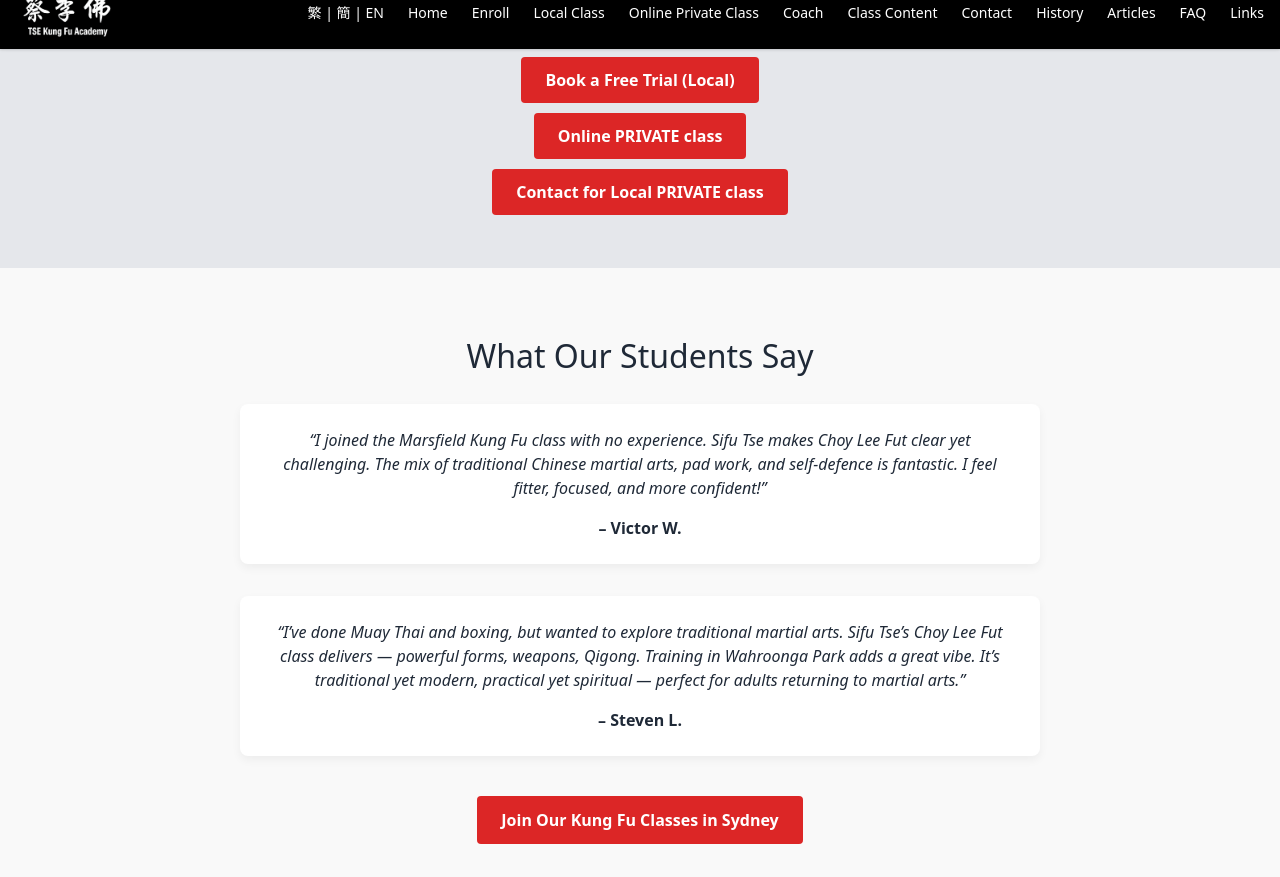
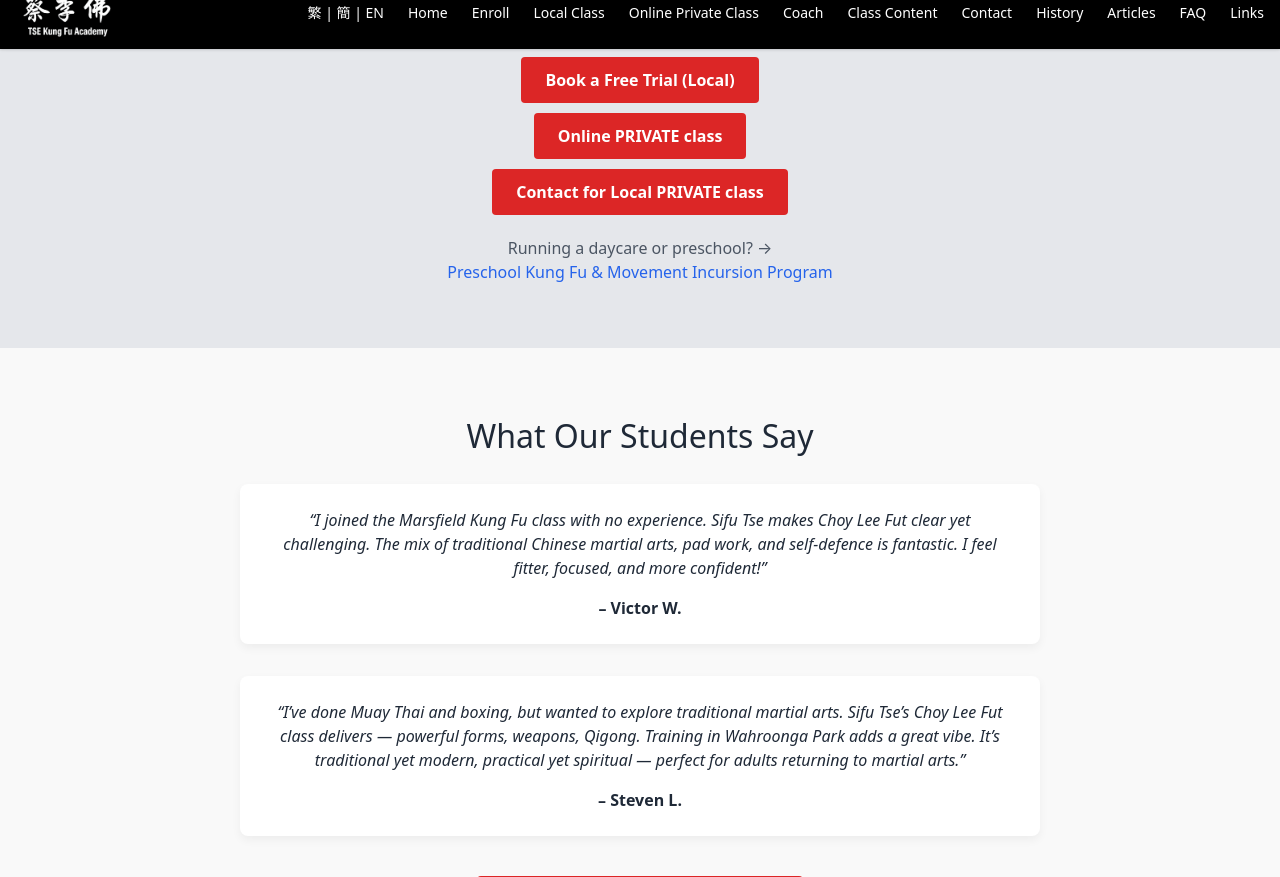
Before and after one commit to sydneykungfu/sydneykungfu.github.io, a Jekyll site: the page built from index.html, in a window 1280 px wide and 900 px high, scrolled down 5834 px, cut to the strip 23-900 px from the top of the window. Built offline with Jekyll 4.4.1, drawn with Linux system fonts in a browser that asks for light colours; a script that is not in the unit is left out.

Commit message:
feat: link preschool to index page

```diff
--- a/index.html
+++ b/index.html
@@ -174,6 +174,7 @@ meta:
       <p class="mt-8"><a href="enroll.html" class="bg-red-600 px-6 py-3 rounded text-white font-semibold hover:bg-red-700">Book a Free Trial (Local)</a></p>
       <p class="mt-8"><a href="online-private-class.html" class="bg-red-600 px-6 py-3 rounded text-white font-semibold hover:bg-red-700">Online PRIVATE class</a></p>
       <p class="mt-8"><a href="#contact" class="bg-red-600 px-6 py-3 rounded text-white font-semibold hover:bg-red-700">Contact for Local PRIVATE class</a></p>
+      <p class="mt-8 text-gray-600">Running a daycare or preschool? → <br/><a href="/preschool-kung-fu-sydney.html" class="text-blue-600 hover:underline">Preschool Kung Fu &amp; Movement Incursion Program</a></p>
     </div>
   </section>
 
```
